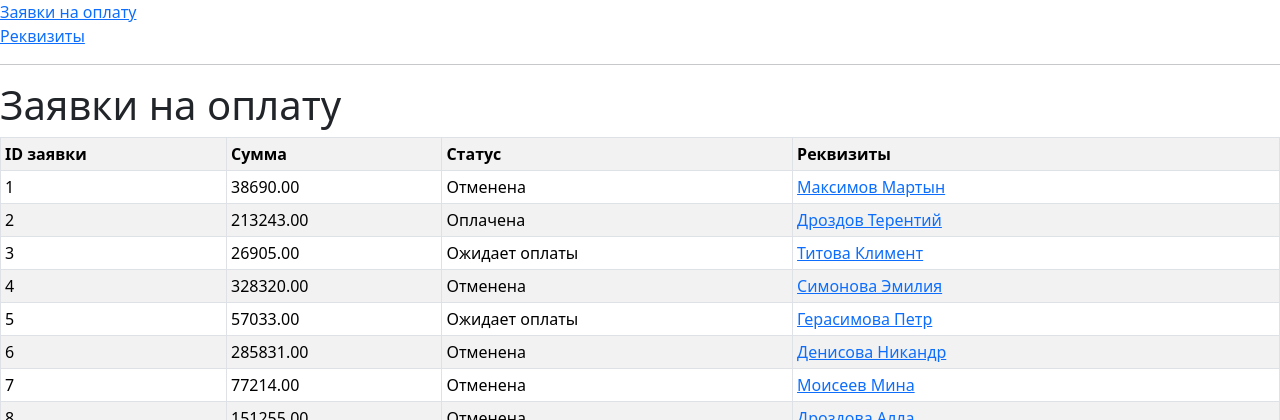
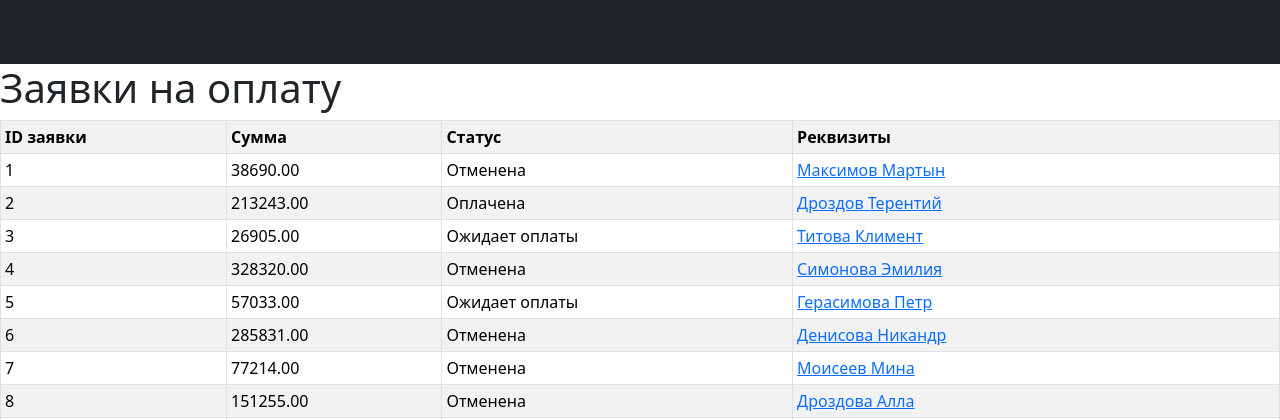
Before and after one commit to korostelv/test_, a Django app: page / in a window 1280 px wide. Shown: the top 420 px of the page. Run offline with Django 5.2, Linux system fonts and the light colour scheme; data comes from the database, SQL or seed files in the repository; some libraries are stand-ins or nearby versions.

```diff
--- a/payment/info_pay/templates/base.html
+++ b/payment/info_pay/templates/base.html
@@ -9,9 +9,12 @@
     {% bootstrap_messages %}
 </head>
 <body>
-    <div><a href="/">Заявки на оплату</a></div>
-    <div><a href="/requisits">Реквизиты</a></div>
-    <hr>
+    <nav class=" navbar navbar-expand-lg navbar-light bg-dark">
+        <div><a class="nav-link fs-2" href="/">Заявки на оплату</a></div>
+        <div><a class="nav-link" href="/requisits">Реквизиты</a></div>
+
+    </nav>
+
     {% block body %}{% endblock %}
 </body>
 </html>
--- a/payment/info_pay/views.py
+++ b/payment/info_pay/views.py
@@ -1,6 +1,5 @@
 from django.shortcuts import render
 from django.views.generic.list import ListView
-# from .forms import ApplicationForm, RequisitForm
 from .models import Application, Requisit
 
 
```
